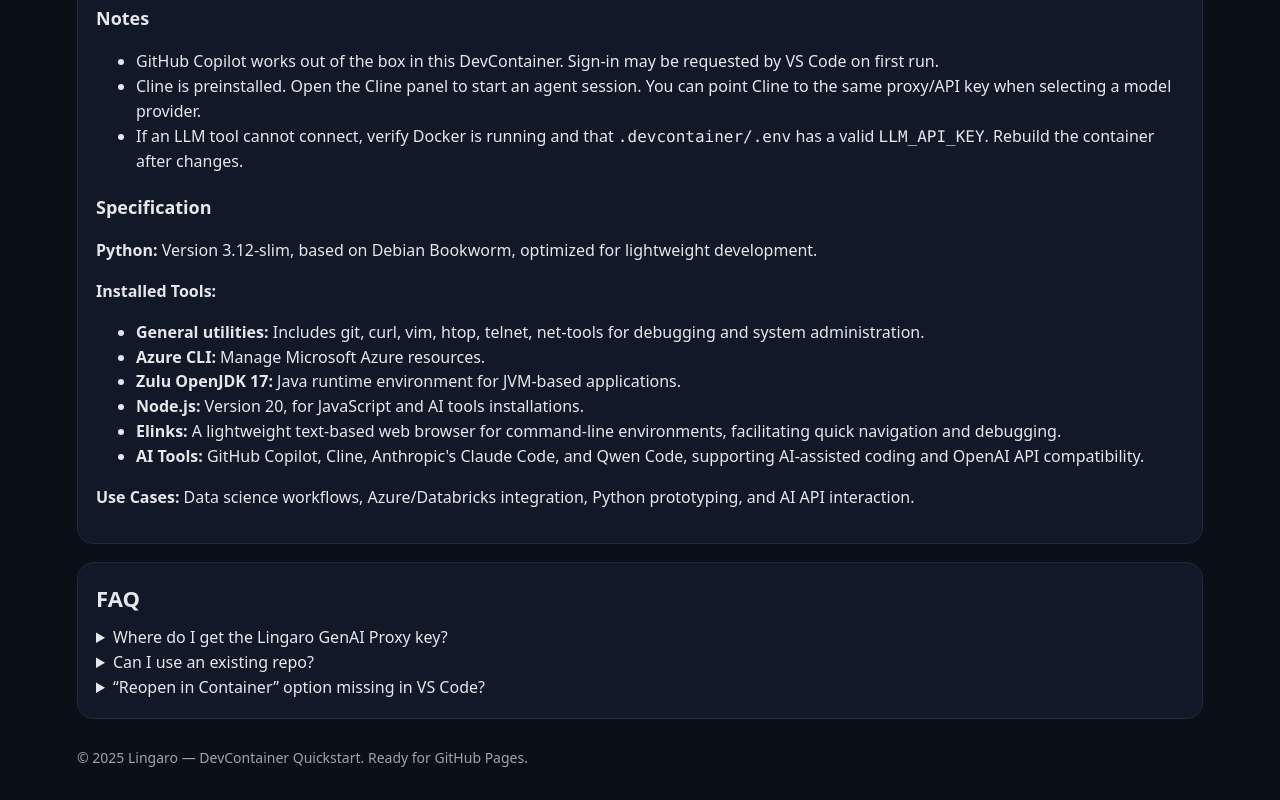
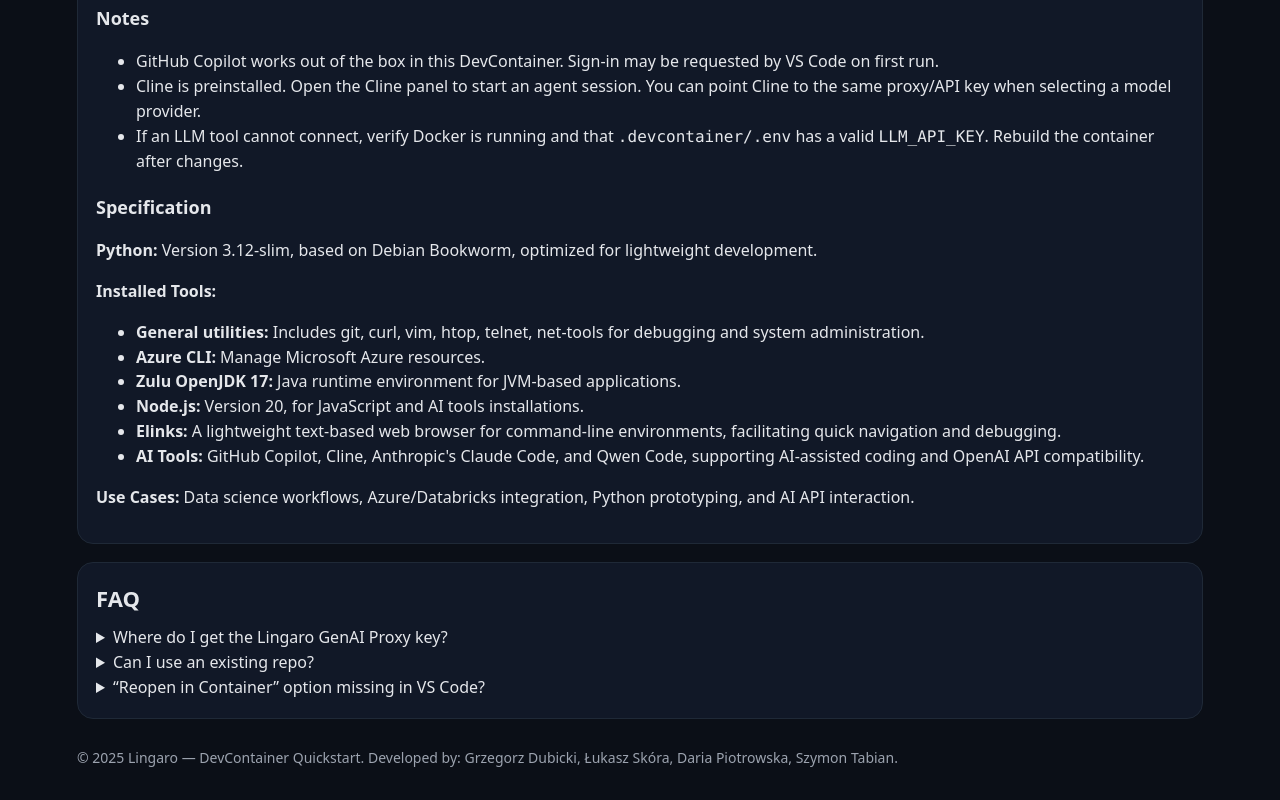
Before and after one commit to Lingaro/devcontainers-templates, a plain HTML site: page docs/index.html in a window 1280 px wide. Shown: the part 4329-5129 px from the top of the page. Drawn offline with Linux system fonts and the light colour scheme.

Commit message:
Update footer to include developer names in documentation

```diff
--- a/docs/index.html
+++ b/docs/index.html
@@ -210,7 +210,7 @@
       </details>
     </section>
 
-    <p class="footer">© <span id="y"></span> Lingaro — DevContainer Quickstart. Ready for GitHub Pages.</p>
+    <p class="footer">© <span id="y"></span> Lingaro — DevContainer Quickstart. Developed by: Grzegorz Dubicki, Łukasz Skóra, Daria Piotrowska, Szymon Tabian.</p>
   </div>
 
   <script>
```
